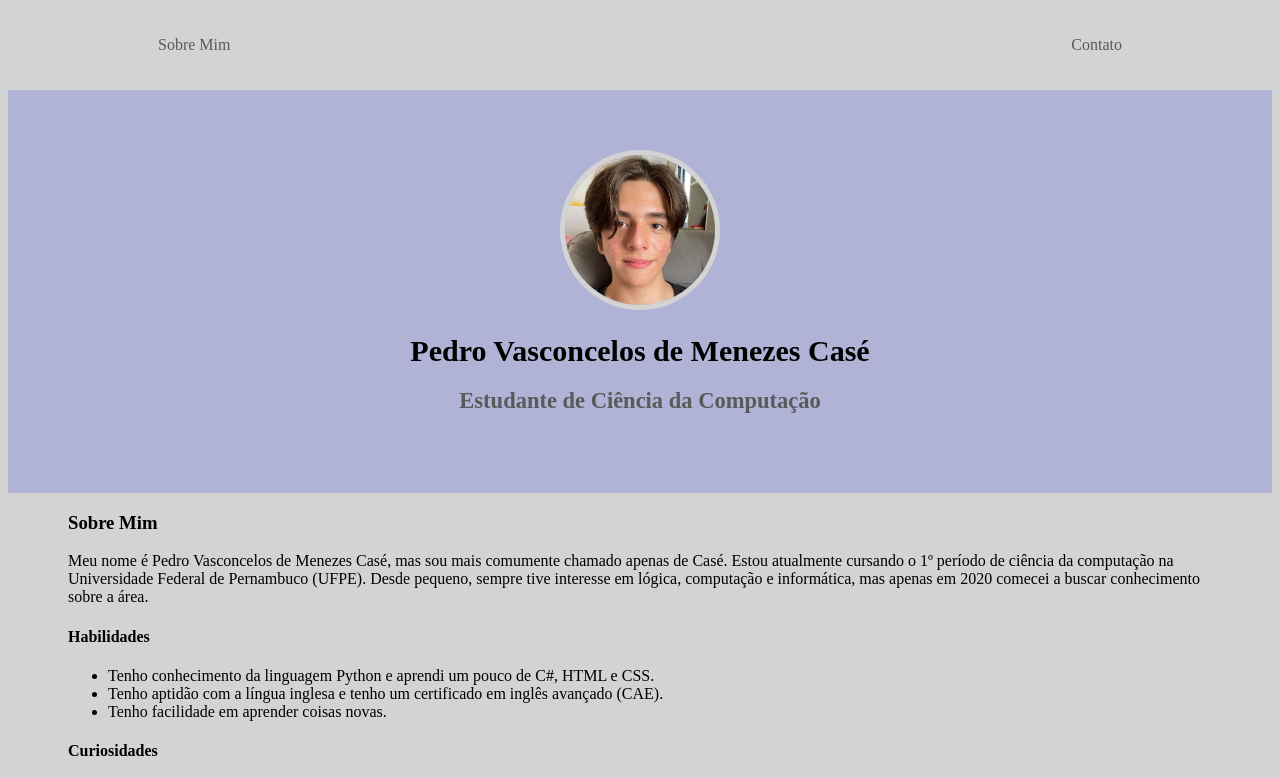
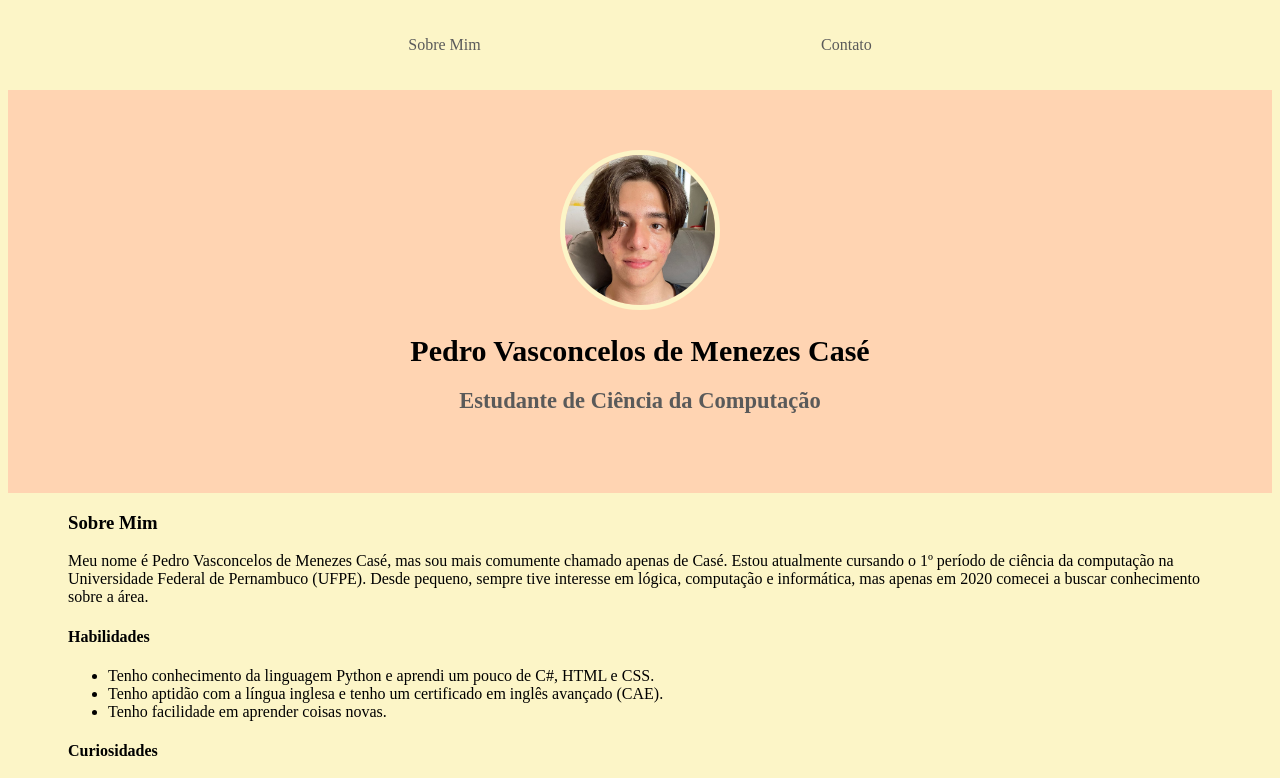
Before and after one commit to Pedro-Case/Projeto-Web---Portifolio, a plain HTML site: page index.html in a window 1280 px wide. Shown: the top 778 px of the page. Drawn offline with Linux system fonts and the light colour scheme.

Commit message:
portifolio

```diff
--- a/style.css
+++ b/style.css
@@ -1,14 +1,14 @@
 body{
     color: black;
-    background-color: #D3D3D3;
+    background-color: #fcf5c7;
     font-family: 'Times New Roman';
 }
 nav ul{
     display: flex;
-    justify-content: space-between;
+    justify-content: space-evenly;
     list-style-type: none;
     align-items: center;
-    padding: 20px 150px;
+    padding: 20px 60px;
 }
 a{
     color: #5A5A5A;
@@ -21,12 +21,12 @@ header img{
     width: 150px;
     height: 150px;
     border-radius: 50%;
-    border: 5px solid #D3D3D3;
+    border: 5px solid #fcf5c7;
 }
 .headerclass {
     padding: 60px;
     text-align: center;
-    background: #b1b3d6;
+    background: #FFD4B2;
     color: #5A5A5A;
     font-size: 15px;
 }
```
